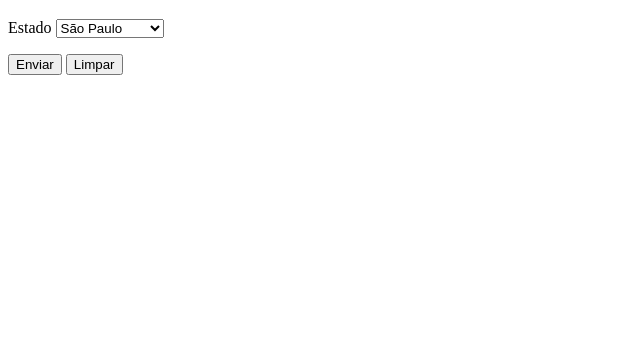
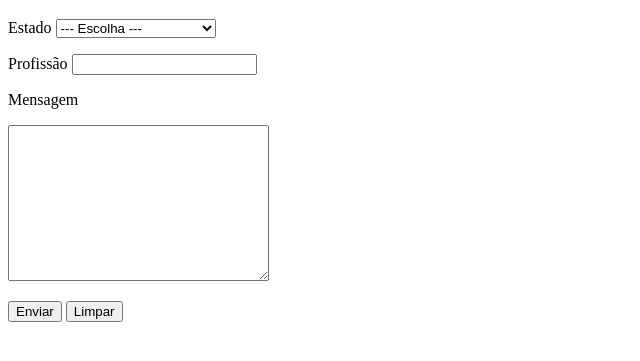
Before and after one commit to renataalineb/html-css, a plain HTML site: page Exercícios/ex025/form007.html in a window 1280 px wide. Shown: the part 61-422 px from the top of the page, without its empty margins (0-640 px from the left). Drawn offline with Linux system fonts and the light colour scheme.

Commit message:
Update form007.html

```diff
--- a/Exercícios/ex025/form007.html
+++ b/Exercícios/ex025/form007.html
@@ -8,15 +8,42 @@
 <body>
 
     <h1>Exemplo de Formulário</h1>
-    <form action="cadastro.php" method="get" autocomplete="on">
+    <form action="cadastro.php" method="post" autocomplete="on">
         <p>
             <label for="iest">Estado</label>
             <select name="estado" id="iest">
-                <option value="estado">São Paulo</option>
-                <option value="RJ">Rio de Janeiro</option>
-                <option value="SP">São Paulo</option>
+
+                <option value="" selected>--- Escolha ---</option>
+                <optgroup label="Região Sudeste">
+                    <option value="estado">São Paulo</option>
+                    <option value="RJ">Rio de Janeiro</option>
+                    <option value="SP">São Paulo</option>
+                </optgroup>
+
+                <optgroup label="Região Nordeste">
+                    <option value="MA">Maranhão</option>
+                    <option value="PE">Pernambuco</option>
+                    <option value="RN">Rio Grande do Norte</option>
+                </optgroup>
+
             </select>
         </p>
+
+        <p>
+            <label for="iprof">Profissão</label>
+            <input type="text" name="prof" id="iprof" list="lstprof">
+            <datalist id="lstprof">
+                <option>Administrador</option>
+                <option>Contabilista</option>
+                <option>Desenvolvedor</option>
+                <option>Professor</option>
+            </datalist>
+        </p>
+
+        <p><label for="imsg">Mensagem</label></p>
+        <textarea name="msg" id="imsg" cols="30" rows="10"></textarea>
+
+        <p>
             <input type="submit" value="Enviar">
             <input type="reset" value="Limpar">
         </p>
```
